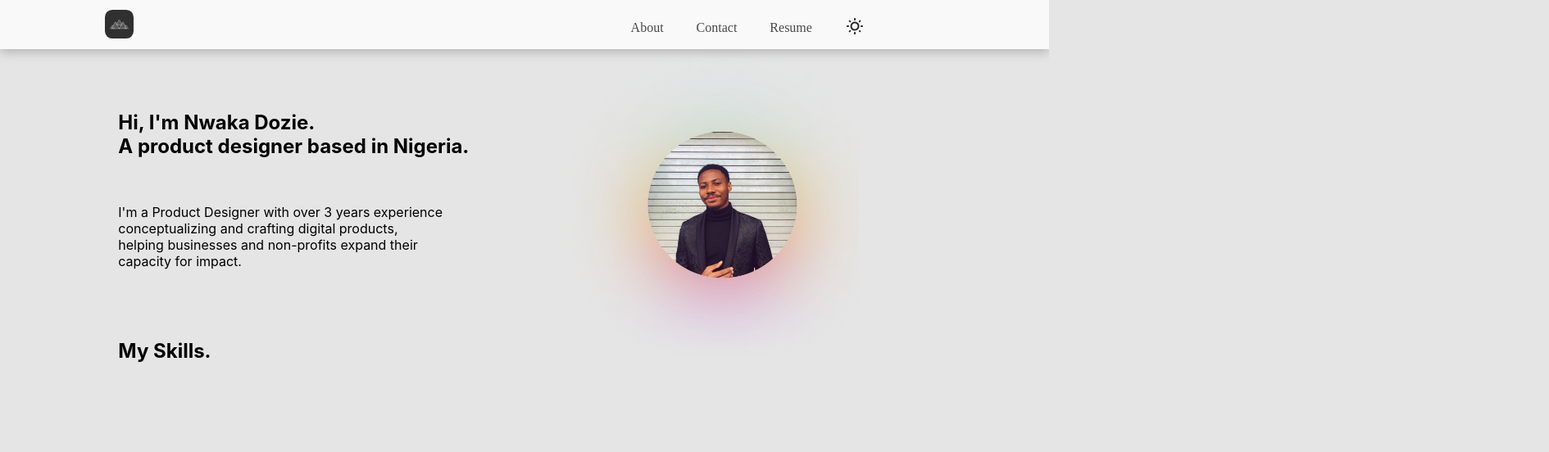
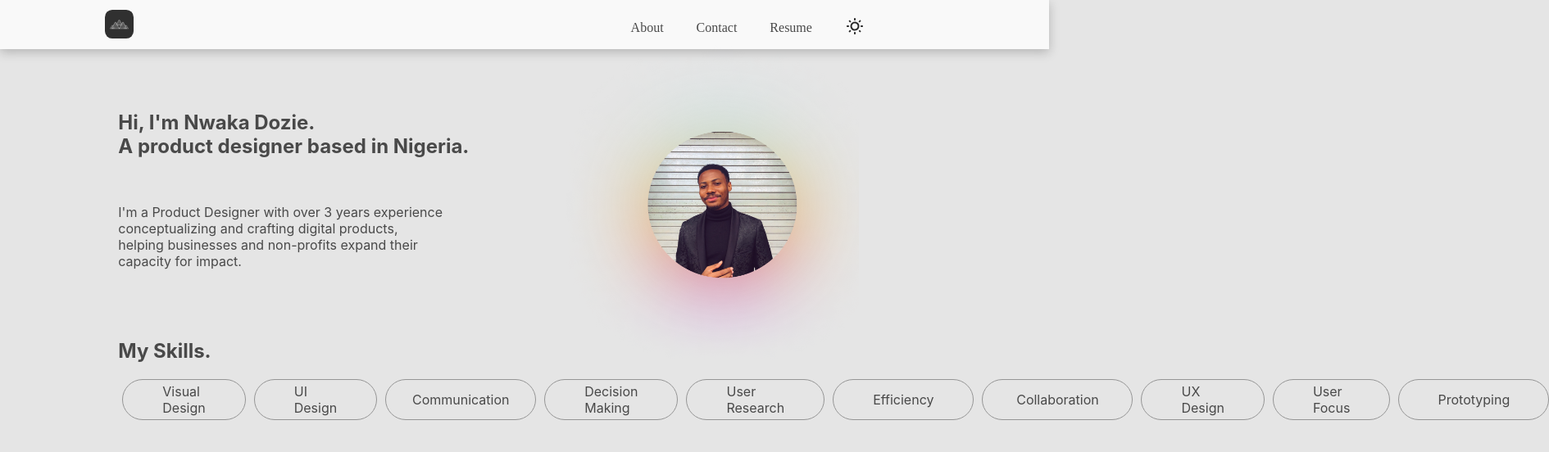
Before and after one commit to Kizito007/for-dozie, a React (Vite) app: page / in a window 1280 px wide. Shown: the top 552 px of the page at 82% size, 1890 px wide, since content can reach past the window. Built offline with nearby package versions, Linux system fonts and the light colour scheme.

Commit message:
started addding skillslist

```diff
--- a/src/App.css
+++ b/src/App.css
@@ -1,5 +1,6 @@
 html {
   background-color: #E5E5E5;
+  color: #494949;
 }
 .container {
   padding: 50px;
--- a/src/components/screens/HomeScreen.jsx
+++ b/src/components/screens/HomeScreen.jsx
@@ -20,6 +20,18 @@ const HomeScreen = () => {
     </div>
     <div>
       <h2 className='text-head'>My Skills.</h2>
+      <ul className='skills'>
+        <li>Visual Design</li>
+        <li>UI Design</li>
+        <li>Communication</li>
+        <li>Decision Making</li>
+        <li>User Research</li>
+        <li>Efficiency</li>
+        <li>Collaboration</li>
+        <li>UX Design</li>
+        <li>User Focus</li>
+        <li>Prototyping</li>
+      </ul>
     </div>
     </div>
   )
--- a/src/components/screens/screens.css
+++ b/src/components/screens/screens.css
@@ -13,3 +13,28 @@
         margin: 0 4%;
     }
 }
+.skills {
+    list-style-type: none;
+    /* Responsive */
+    /* margin: 20px 57%; */
+    padding: 0;
+    display: flex;
+}
+.skills li {
+    margin: 0 5px;
+    display: flex;
+flex-direction: row;
+justify-content: center;
+align-items: center;
+padding: 17px 48px;
+
+/* position: absolute; */
+width: 184px;
+height: 50px;
+/* left: 0px;
+top: 20px; */
+
+border: 1.8px solid #959595;
+box-sizing: border-box;
+border-radius: 25px;
+}
```
